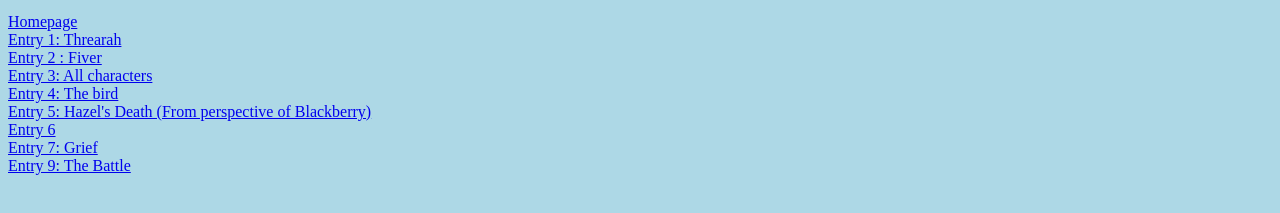
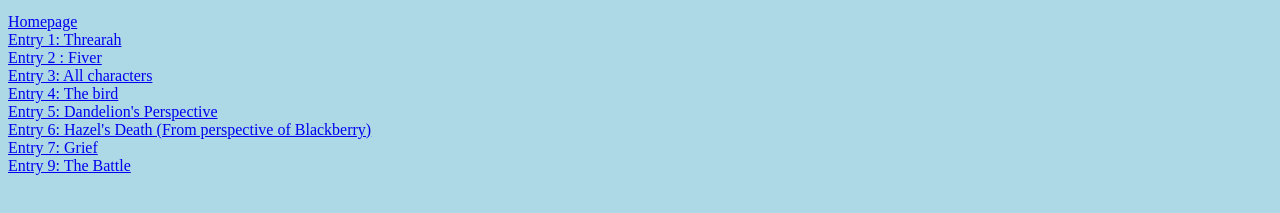
Before and after one commit to TurtleCodersT/WatershipDownDiary, a plain HTML site: page Entry8.html in a window 1280 px wide. Shown: the part 137-350 px from the top of the page. Drawn offline with Linux system fonts and the light colour scheme.

Commit message:
Update Entry8.html

```diff
--- a/Entry8.html
+++ b/Entry8.html
@@ -16,9 +16,9 @@
     <br />
     <a href= "Entry4.html"> Entry 4: The bird</a>
     <br />
-    <a href="Entry5.html"> Entry 5: Hazel's Death (From perspective of Blackberry)</a>
+    <a href="Entry5.html"> Entry 5: Dandelion's Perspective</a>
     <br />
-    <a href = "Entry6.html"> Entry 6</a>
+    <a href = "Entry6.html"> Entry 6:  Hazel's Death (From perspective of Blackberry)</a>
     <br />
     <a href = "Entry7.html"> Entry 7: Grief</a>
     <br />
```
